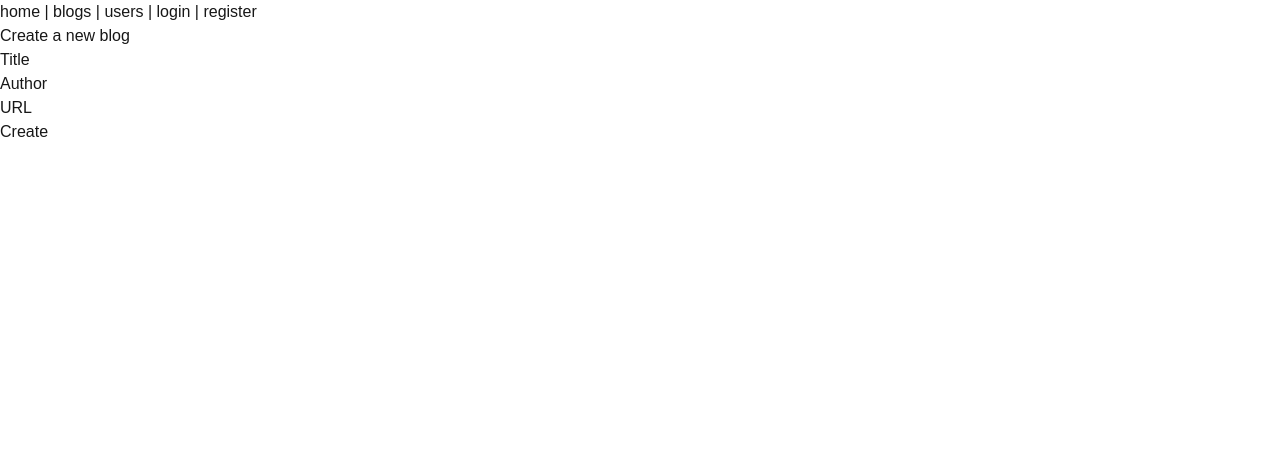
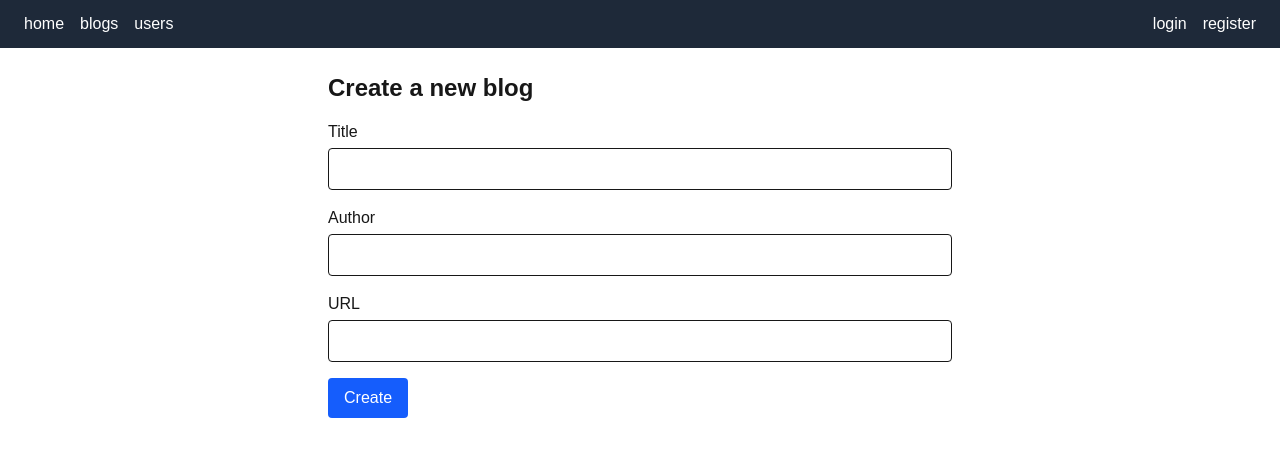
Before and after one commit to RogiRP/full-stack-open-nextjs, a Next.js app: page /blogs/new in a window 1280 px wide. Shown: the top 456 px of the page. Built offline with nearby package versions, Linux system fonts and the light colour scheme; no server answers.

Commit message:
17 estilos con tailwind en navegacion, blogs y formulario completado

```diff
--- a/app/blogs/[id]/page.tsx
+++ b/app/blogs/[id]/page.tsx
@@ -11,17 +11,27 @@ const BlogPage = async ({ params }: { params: Promise<{ id: string }> }) => {
   }
 
   return (
-    <div>
-      <h2>{blog.title}</h2>
-      <p>Author: {blog.author}</p>
-      <p>
-        URL: <a href={blog.url}>{blog.url}</a>
+    <div className="max-w-2xl mx-auto p-6">
+      <h2 className="text-2xl font-bold mb-2">{blog.title}</h2>
+      <p className="text-gray-600 mb-2">Author: {blog.author}</p>
+      <p className="mb-2">
+        URL:{" "}
+        <a href={blog.url} className="text-blue-600 hover:underline">
+          {blog.url}
+        </a>
       </p>
-      <p>Likes: {blog.likes}</p>
-      <form action={likeBlog}>
-        <input type="hidden" name="id" value={blog.id} />
-        <button type="submit">like</button>
-      </form>
+      <div className="flex items-center gap-3">
+        <p>Likes: {blog.likes}</p>
+        <form action={likeBlog}>
+          <input type="hidden" name="id" value={blog.id} />
+          <button
+            type="submit"
+            className="bg-blue-600 text-white px-3 py-1 rounded hover:bg-blue-700"
+          >
+            like
+          </button>
+        </form>
+      </div>
     </div>
   )
 }
--- a/app/blogs/new/page.tsx
+++ b/app/blogs/new/page.tsx
@@ -24,49 +24,57 @@ const NewBlog = () => {
   }, [state, showNotification, router])
 
   return (
-    <div>
-      <h2>Create a new blog</h2>
-      <form action={formAction}>
+    <div className="max-w-2xl mx-auto p-6">
+      <h2 className="text-2xl font-bold mb-4">Create a new blog</h2>
+      <form action={formAction} className="space-y-4">
         <div>
-          <label>
+          <label className="block mb-1 font-medium">
             Title
             <input
               type="text"
               name="title"
+              className="mt-1 block w-full border rounded px-3 py-2"
               defaultValue={state.values?.title}
             />
           </label>
           {state.errors.title && (
-            <p style={{ color: "red" }}>{state.errors.title}</p>
+            <p className="text-red-600 text-sm">{state.errors.title}</p>
           )}
         </div>
         <div>
-          <label>
+          <label className="block mb-1 font-medium">
             Author
             <input
               type="text"
               name="author"
+              className="mt-1 block w-full border rounded px-3 py-2"
               defaultValue={state.values?.author}
             />
           </label>
           {state.errors.author && (
-            <p style={{ color: "red" }}>{state.errors.author}</p>
+            <p className="text-red-600 text-sm">{state.errors.author}</p>
           )}
         </div>
         <div>
-          <label>
+          <label className="block mb-1 font-medium">
             URL
             <input
               type="text"
               name="url"
+              className="mt-1 block w-full border rounded px-3 py-2"
               defaultValue={state.values?.url}
             />
           </label>
           {state.errors.url && (
-            <p style={{ color: "red" }}>{state.errors.url}</p>
+            <p className="text-red-600 text-sm">{state.errors.url}</p>
           )}
         </div>
-        <button type="submit">Create</button>
+        <button
+          type="submit"
+          className="bg-blue-600 text-white px-4 py-2 rounded hover:bg-blue-700"
+        >
+          Create
+        </button>
       </form>
     </div>
   )
--- a/app/blogs/page.tsx
+++ b/app/blogs/page.tsx
@@ -10,17 +10,33 @@ const Blogs = async ({
   const blogs = await getBlogs(filter)
 
   return (
-    <div>
-      <h2>Blogs</h2>
-      <form action="/blogs">
-        <input type="text" name="filter" defaultValue={filter} />
-        <button type="submit">search</button>
+    <div className="max-w-2xl mx-auto p-6">
+      <h2 className="text-2xl font-bold mb-4">Blogs</h2>
+      <form action="/blogs" className="flex gap-2 mb-4">
+        <input
+          type="text"
+          name="filter"
+          defaultValue={filter}
+          className="border rounded px-3 py-1 flex-1"
+        />
+        <button
+          type="submit"
+          className="bg-blue-600 text-white px-4 py-1 rounded hover:bg-blue-700"
+        >
+          search
+        </button>
       </form>
-      <ul>
+      <ul className="space-y-2">
         {blogs.map((blog) => (
-          <li key={blog.id}>
-            <Link href={`/blogs/${blog.id}`}>{blog.title}</Link> by{" "}
-            {blog.author}, {blog.likes} likes
+          <li key={blog.id} className="border rounded p-3 hover:bg-gray-50">
+            <Link
+              href={`/blogs/${blog.id}`}
+              className="text-blue-600 hover:underline"
+            >
+              {blog.title}
+            </Link>{" "}
+            by {blog.author}
+            <span className="ml-2 text-gray-500">{blog.likes} likes</span>
           </li>
         ))}
       </ul>
--- a/app/components/NavBar.tsx
+++ b/app/components/NavBar.tsx
@@ -1,33 +1,35 @@
 "use client"
 
-import Link from "next/link"
 import { useSession, signOut } from "next-auth/react"
+import NavLink from "./NavLink"
 
 export default function NavBar() {
   const { data: session } = useSession()
 
   return (
-    <nav>
-      <Link href="/">home</Link>
-      {" | "}
-      <Link href="/blogs">blogs</Link>
-      {" | "}
-      <Link href="/users">users</Link>
-      {" | "}
+    <nav className="bg-gray-800 text-white px-6 py-3 flex items-center gap-4">
+      <NavLink href="/">home</NavLink>
+      <NavLink href="/blogs">blogs</NavLink>
+      <NavLink href="/users">users</NavLink>
+      <div className="ml-auto flex items-center gap-4">
         {session ? (
           <>
-          <Link href="/blogs/new">create new</Link>
-          {" | "}
-          <em>{session.user?.name} logged in</em>{" "}
-          <button onClick={() => signOut()}>logout</button>
+            <NavLink href="/blogs/new">create new</NavLink>
+            <em className="text-gray-300">{session.user?.name} logged in</em>
+            <button
+              onClick={() => signOut()}
+              className="bg-gray-600 hover:bg-gray-500 px-3 py-1 rounded text-sm"
+            >
+              logout
+            </button>
           </>
         ) : (
           <>
-          <Link href="/login">login</Link>
-          {" | "}
-          <Link href="/register">register</Link>
+            <NavLink href="/login">login</NavLink>
+            <NavLink href="/register">register</NavLink>
           </>
         )}
+      </div>
     </nav>
   )
 }
--- /dev/null
+++ b/app/components/NavLink.tsx
@@ -0,0 +1,16 @@
+import Link from "next/link"
+
+interface NavLinkProps {
+  href: string
+  children: React.ReactNode
+}
+
+const NavLink = ({ href, children }: NavLinkProps) => {
+  return (
+    <Link href={href} className="hover:text-gray-300">
+      {children}
+    </Link>
+  )
+}
+
+export default NavLink
--- a/app/layout.tsx
+++ b/app/layout.tsx
@@ -11,12 +11,12 @@ export default function RootLayout({
 }) {
   return (
     <html lang="en">
-      <body>
+      <body className="min-h-screen bg-background text-foreground">
         <AuthSessionProvider>
           <NotificationProvider>
             <NavBar />
             <Notification />
-            {children}
+            <main>{children}</main>
           </NotificationProvider>
         </AuthSessionProvider>
       </body>
```
Lines whose indentation alone changed are shown as unchanged.
